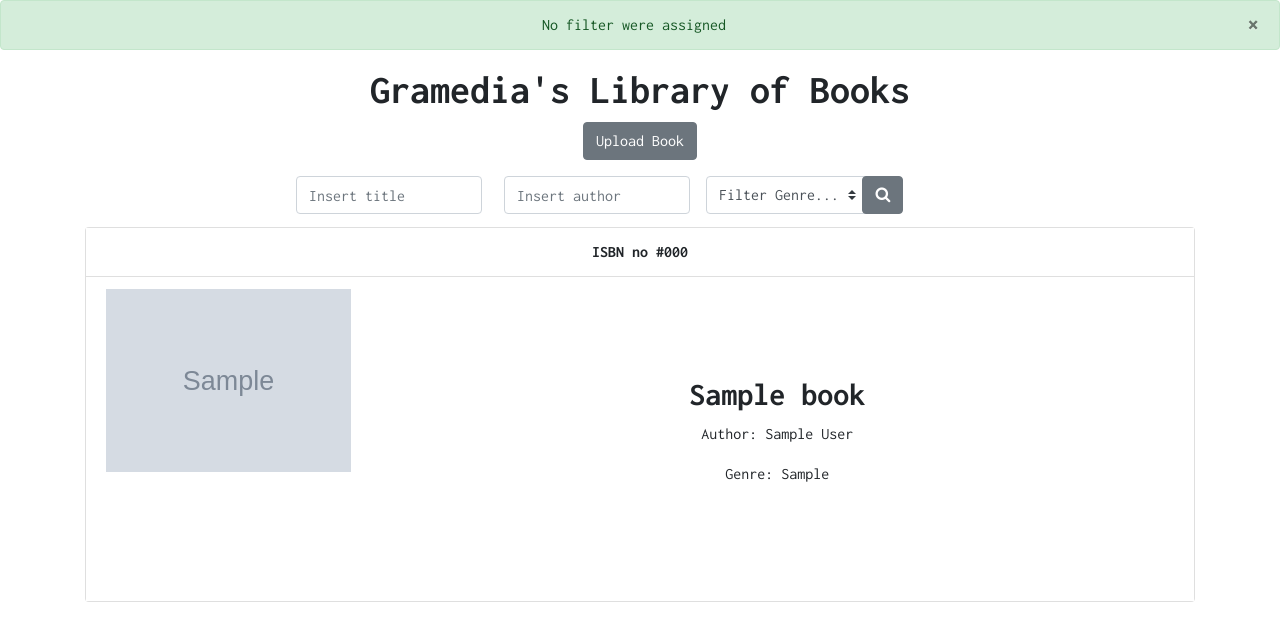
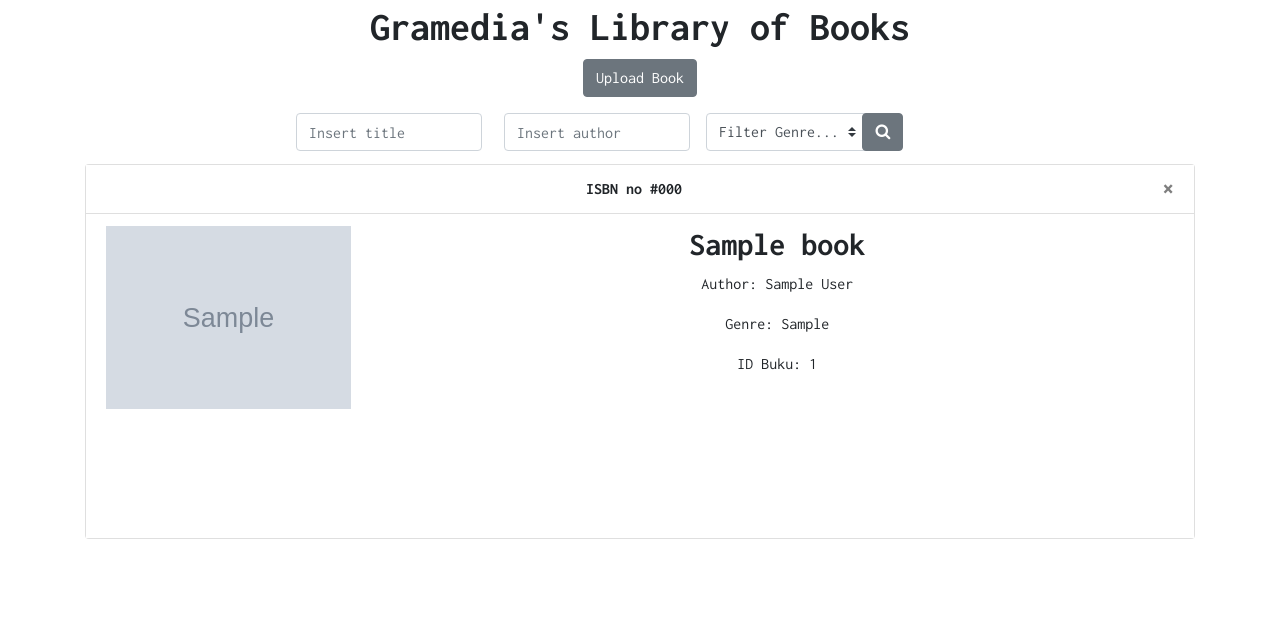
Before and after one commit to faldeus0092/book, a Flask app: page / in a window 1280 px wide. Shown: the top 641 px of the page. Run offline with Flask 2, Linux system fonts and the light colour scheme; tables that the repository leaves empty hold one stand-in row (values such as "Sample post"); grey boxes marked "Sample" are stand-in pictures; parts of the project's set-up code (start-up, migrations or seed data) failed here and were passed over; some libraries are stand-ins or nearby versions.

Commit message:
delete book feature

```diff
--- /dev/null
+++ b/website/static/index.js
@@ -0,0 +1,8 @@
+function deleteBook(bookId){
+    fetch('/delete-book', {
+        method: 'POST',
+        body: JSON.stringify({bookId: bookId})
+    }).then((_res) =>{
+        window.location.href = "/"; // reload window after response
+    });
+}
--- a/website/templates/base.html
+++ b/website/templates/base.html
@@ -32,10 +32,10 @@
       crossorigin="anonymous"
     ></script>
 
-    <!-- <script
+    <script
       type="text/javascript"
       src="{{ url_for('static', filename='index.js') }}"
-    ></script> -->
+    ></script>
     <title>{% block title %}Home{% endblock %}</title>
   </head>
   <body id="bootstrap-overrides">
@@ -59,6 +59,5 @@
 
     <div class="container">{% block content %} {% endblock %}</div>
 
-
   </body>
 </html>
--- a/website/templates/home.html
+++ b/website/templates/home.html
@@ -46,17 +46,21 @@
       <div class="card">
         <li class="list-group-item">
           <b>ISBN no #{{ result[2] }}</b>
+          <button type="button" class="close" onClick="deleteBook({{ result[5] }})">
+            <span aria-hidden="true">&times;</span>
+          </button>
         </li>
         <li class="list-group-item">
           <div class="row">
             <div class="col-3 book-cover" style="margin: auto;">
-
               <img src="{{ result[4] }}"+>
             </div>
-            <div class="col-9" style="margin: auto;">
+
+            <div class="col-md-9">
               <h2><b>{{ result[0] }}</b></h2>
               <p>Author: {{ result[1] }}</p>
               <p>Genre: {{ result[3] }}</p>
+              <p>ID Buku: {{ result[5] }}</p>
             </div>
           </div>
         </li>
--- a/website/views.py
+++ b/website/views.py
@@ -1,4 +1,4 @@
-from flask import Blueprint, flash, render_template, request, flash, redirect, url_for
+from flask import Blueprint, flash, render_template, jsonify, request, flash, redirect, url_for
 from .models import  Book, id_to_string
 from . import db
 import os
@@ -6,6 +6,7 @@
 from sqlalchemy import text
 import boto3
 import key_config as keys
+import json
 
 BUCKET_NAME='cc22book'
 
@@ -20,14 +21,15 @@
     title = request.form.get('title')
     author = request.form.get('author')
     if request.method == 'POST':
+        #no filter
         if genre=="0" and not title and not author:
             flash("Please enter search filter(s)", category='error')
-            sql = text(f'Select `book`.`judul`, `book`.`author`, `book`.`isbn`, `book`.`genre`, `book`.`img_path` FROM `book`;')
+            sql = text(f'Select `book`.`judul`, `book`.`author`, `book`.`isbn`, `book`.`genre`, `book`.`img_path`, `book`.`id_buku`  FROM `book`;')
             results = db.engine.execute(sql)
             return render_template("home.html", results = results)
         # search by genre
         elif not title and not author:
-            sql = text(f'Select `book`.`judul`, `book`.`author`, `book`.`isbn`, `book`.`genre`, `book`.`img_path` FROM `book` WHERE `book`.`genre` LIKE \'%{genre}%\';')
+            sql = text(f'Select `book`.`judul`, `book`.`author`, `book`.`isbn`, `book`.`genre`, `book`.`img_path`, `book`.`id_buku` FROM `book` WHERE `book`.`genre` LIKE \'%{genre}%\';')
             results = db.engine.execute(sql)
             if results.rowcount == 0:
                 flash("Not Found", category='error')
@@ -36,7 +38,7 @@
             return render_template("home.html", results = results)
         # search by title
         elif genre=="0" and not author:
-            sql = text(f'Select `book`.`judul`, `book`.`author`, `book`.`isbn`, `book`.`genre`, `book`.`img_path` FROM `book` WHERE `book`.`judul` LIKE \'%{title}%\';')
+            sql = text(f'Select `book`.`judul`, `book`.`author`, `book`.`isbn`, `book`.`genre`, `book`.`img_path`, `book`.`id_buku` FROM `book` WHERE `book`.`judul` LIKE \'%{title}%\';')
             results = db.engine.execute(sql)
             if results.rowcount == 0:
                 flash("Not Found", category='error')
@@ -45,7 +47,7 @@
             return render_template("home.html", results = results)
         # search by author
         elif genre=="0" and not title:
-            sql = text(f'Select `book`.`judul`, `book`.`author`, `book`.`isbn`, `book`.`genre`, `book`.`img_path` FROM `book` WHERE `book`.`author` LIKE \'%{author}%\';')
+            sql = text(f'Select `book`.`judul`, `book`.`author`, `book`.`isbn`, `book`.`genre`, `book`.`img_path`, `book`.`id_buku` FROM `book` WHERE `book`.`author` LIKE \'%{author}%\';')
             results = db.engine.execute(sql)
             if results.rowcount == 0:
                 flash("Not Found", category='error')
@@ -54,7 +56,7 @@
             return render_template("home.html", results = results)
         # search by genre & title
         elif not author and (title and genre != "0"):
-            sql = text(f'Select `book`.`judul`, `book`.`author`, `book`.`isbn`, `book`.`genre`, `book`.`img_path` FROM `book` WHERE `book`.`genre` LIKE \'%{genre}%\' AND `book`.`judul` LIKE \'%{title}%\';')
+            sql = text(f'Select `book`.`judul`, `book`.`author`, `book`.`isbn`, `book`.`genre`, `book`.`img_path`, `book`.`id_buku` FROM `book` WHERE `book`.`genre` LIKE \'%{genre}%\' AND `book`.`judul` LIKE \'%{title}%\';')
             results = db.engine.execute(sql)
             if results.rowcount == 0:
                 flash("Not Found", category='error')
@@ -63,7 +65,7 @@
             return render_template("home.html", results = results)
         # search by genre & author
         elif not title and (author and genre != "0"):
-            sql = text(f'Select `book`.`judul`, `book`.`author`, `book`.`isbn`, `book`.`genre`, `book`.`img_path` FROM `book` WHERE `book`.`genre` LIKE \'%{genre}%\' AND `book`.`author` LIKE \'%{author}%\';')
+            sql = text(f'Select `book`.`judul`, `book`.`author`, `book`.`isbn`, `book`.`genre`, `book`.`img_path`, `book`.`id_buku` FROM `book` WHERE `book`.`genre` LIKE \'%{genre}%\' AND `book`.`author` LIKE \'%{author}%\';')
             results = db.engine.execute(sql)
             if results.rowcount == 0:
                 flash("Not Found", category='error')
@@ -72,7 +74,7 @@
             return render_template("home.html", results = results)
         # search by title & author
         elif genre == "0" and (author and title):
-            sql = text(f'Select `book`.`judul`, `book`.`author`, `book`.`isbn`, `book`.`genre`, `book`.`img_path` FROM `book` WHERE `book`.`judul` LIKE \'%{title}%\' AND `book`.`author` LIKE \'%{author}%\';')
+            sql = text(f'Select `book`.`judul`, `book`.`author`, `book`.`isbn`, `book`.`genre`, `book`.`img_path`, `book`.`id_buku` FROM `book` WHERE `book`.`judul` LIKE \'%{title}%\' AND `book`.`author` LIKE \'%{author}%\';')
             results = db.engine.execute(sql)
             if results.rowcount == 0:
                 flash("Not Found", category='error')
@@ -81,7 +83,7 @@
             return render_template("home.html", results = results)
         # search by title & author
         elif genre != "0" and author and title:
-            sql = text(f'Select `book`.`judul`, `book`.`author`, `book`.`isbn`, `book`.`genre`, `book`.`img_path` FROM `book` WHERE `book`.`judul` LIKE \'%{title}%\' AND `book`.`author` LIKE \'%{author}%\' AND `book`.`genre` LIKE \'%{genre}%\';')
+            sql = text(f'Select `book`.`judul`, `book`.`author`, `book`.`isbn`, `book`.`genre`, `book`.`img_path`, `book`.`id_buku` FROM `book` WHERE `book`.`judul` LIKE \'%{title}%\' AND `book`.`author` LIKE \'%{author}%\' AND `book`.`genre` LIKE \'%{genre}%\';')
             results = db.engine.execute(sql)
             if results.rowcount == 0:
                 flash("Not Found", category='error')
@@ -91,8 +93,7 @@
         else:
             flash("An error occured", category='error')
     else:
-        flash("No filter were assigned", category='success')
-        sql = text(f'Select `book`.`judul`, `book`.`author`, `book`.`isbn`, `book`.`genre`, `book`.`img_path` FROM `book`;')
+        sql = text(f'Select `book`.`judul`, `book`.`author`, `book`.`isbn`, `book`.`genre`, `book`.`img_path`, `book`.`id_buku` FROM `book`;')
         results = db.engine.execute(sql)
         return render_template("home.html", results = results)
     return render_template("home.html")
@@ -154,7 +155,7 @@
                 updated_book.img_path = f"https://cc22book.s3.amazonaws.com/img/cover_{uploaded_book_id}.png"
                 db.session.commit()
 
-                flash("Book uploaded successfully", category="succeess")
+                flash("Book uploaded successfully", category="success")
 
             except Exception as e:
                 return str(e)
@@ -178,3 +179,29 @@
     # parse csv
     parseCSV(final_path, kota_id)
     return redirect(url_for('views.home'))
+
+@views.route('/delete-book', methods = ['POST'])
+def delete_book():
+    book = json.loads(request.data)
+    bookId = book['bookId']
+    book = Book.query.get(bookId)
+    if book:
+        # if note.user_id == current_user.id:
+        db.session.delete(book)
+        db.session.commit()
+
+        # format nama file
+        image_file_name_in_s3 = "cover_" + str(bookId) + ".png"
+        #delete di s3
+        s3 = boto3.client('s3', region_name="us-east-1",
+                    aws_access_key_id=keys.ACCESS_KEY_ID,
+                    aws_secret_access_key= keys.ACCESS_SECRET_KEY,
+                    aws_session_token=keys.AWS_SESSION_TOKEN
+                    )
+        s3.delete_object(
+            Bucket = BUCKET_NAME,
+            Key = f"img/{image_file_name_in_s3}"
+        )
+        flash("Book deleted successfully", category="success")
+
+    return jsonify({})
```
Also changed, not shown: key_config.py (+3 -3 lines), 1 other file.
